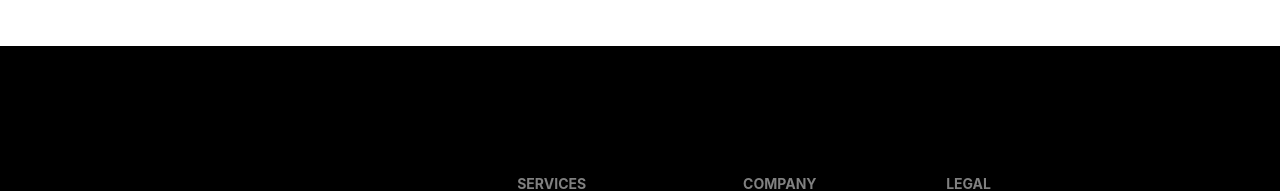
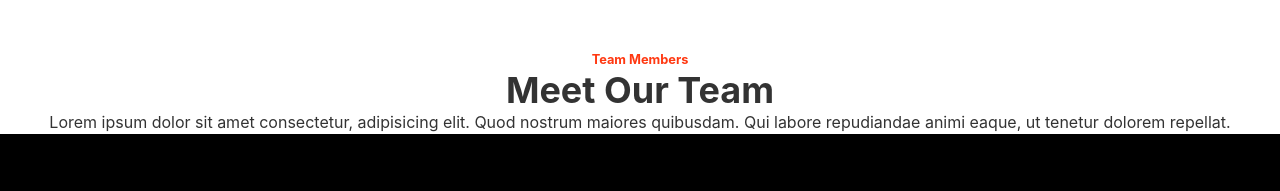
Before and after one commit to SumiAkter2/one-step-auto-zone-client-site, a React (Create React App) app: page / in a window 1280 px wide. Shown: the part 2862-3053 px from the top of the page. Built offline with nearby package versions, Linux system fonts and the light colour scheme; no server answers.

Commit message:
added teams

```diff
--- a/src/Components/Home/Home.js
+++ b/src/Components/Home/Home.js
@@ -4,6 +4,7 @@ import Banner from "./Banner/Banner";
 import Contact from "./Contact";
 import PopularProduct from "./PopularProduct/PopularProduct";
 import Service from "./Service/Service";
+import Teams from "./Teams";
 
 function Home() {
   return (
@@ -13,6 +14,7 @@ function Home() {
       <Service />
       <Contact />
       <PopularProduct />
+      <Teams />
     </div>
   );
 }
--- /dev/null
+++ b/src/Components/Home/Teams.js
@@ -0,0 +1,39 @@
+import React from "react";
+import teamPerson1 from "../../assets/images/team/1.jpg";
+import teamPerson2 from "../../assets/images/team/2.jpg";
+import teamPerson3 from "../../assets/images/team/3.jpg";
+const Teams = () => {
+  const teamInfo = [
+    {
+      id: 1,
+      name: "Leo Kito",
+      title: "Engine Expert",
+      img: teamPerson1,
+    },
+    {
+      id: 2,
+      name: "Jony Luis",
+      title: "Engine Expert",
+      img: teamPerson2,
+    },
+    {
+      id: 3,
+      name: "Pathio Kio",
+      title: "Engine Expert",
+      img: teamPerson3,
+    },
+  ];
+  return (
+    <div className="text-center">
+      <small className="text-secondary font-bold"> Team Members</small>
+      <h1 className="font-bold text-4xl">Meet Our Team</h1>
+      <p>
+        Lorem ipsum dolor sit amet consectetur, adipisicing elit. Quod nostrum
+        maiores quibusdam. Qui labore repudiandae animi eaque, ut tenetur
+        dolorem repellat.
+      </p>
+    </div>
+  );
+};
+
+export default Teams;
```
